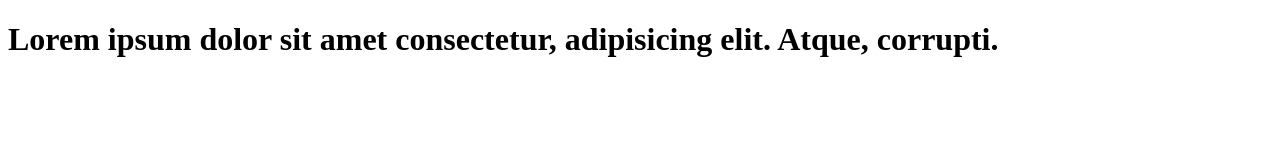
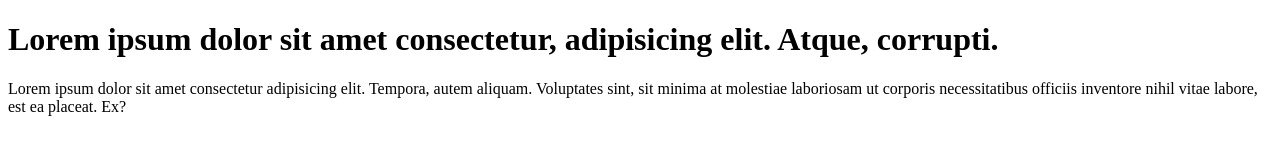
Before and after one commit to Bhavna-cloud/learn-git, a plain HTML site: page index.html in a window 1280 px wide. Drawn offline with Linux system fonts and the light colour scheme.

Commit message:
add paragraph to code

```diff
--- a/index.html
+++ b/index.html
@@ -7,5 +7,6 @@
 </head>
 <body>
 	<h1>Lorem ipsum dolor sit amet consectetur, adipisicing elit. Atque, corrupti.</h1>
+	<p>Lorem ipsum dolor sit amet consectetur adipisicing elit. Tempora, autem aliquam. Voluptates sint, sit minima at molestiae laboriosam ut corporis necessitatibus officiis inventore nihil vitae labore, est ea placeat. Ex?</p>
 </body>
 </html>
```
